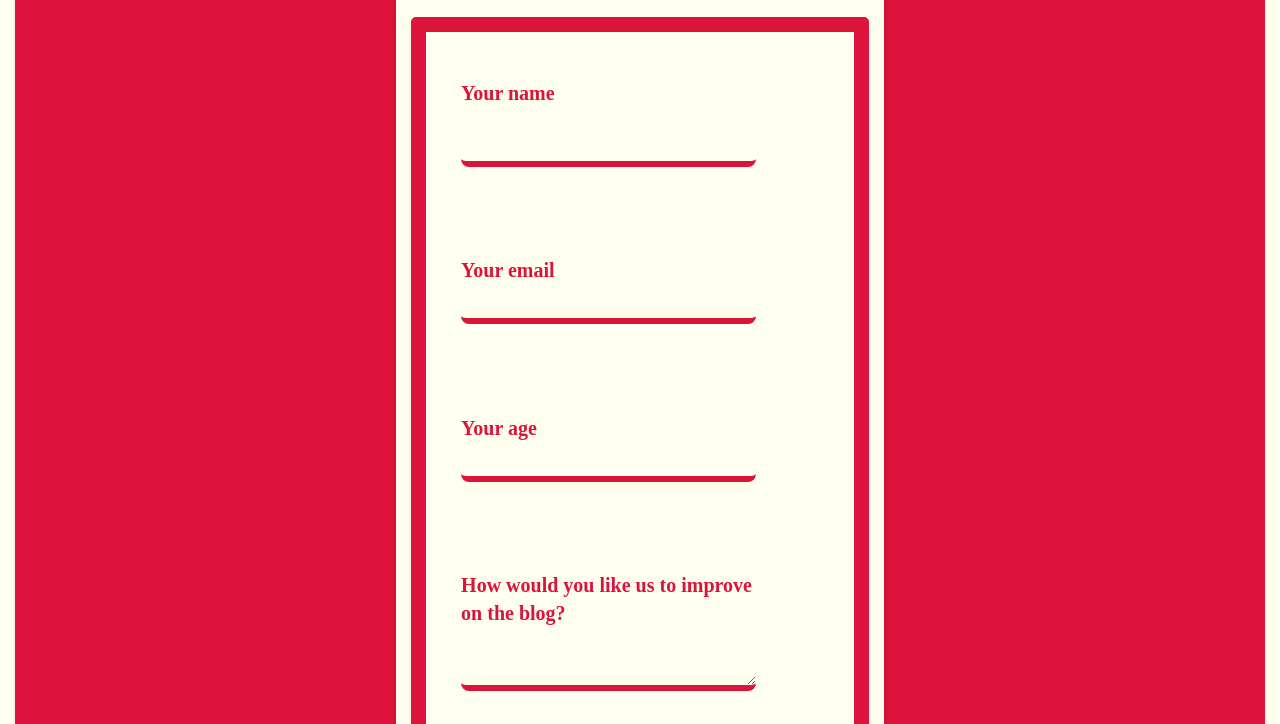
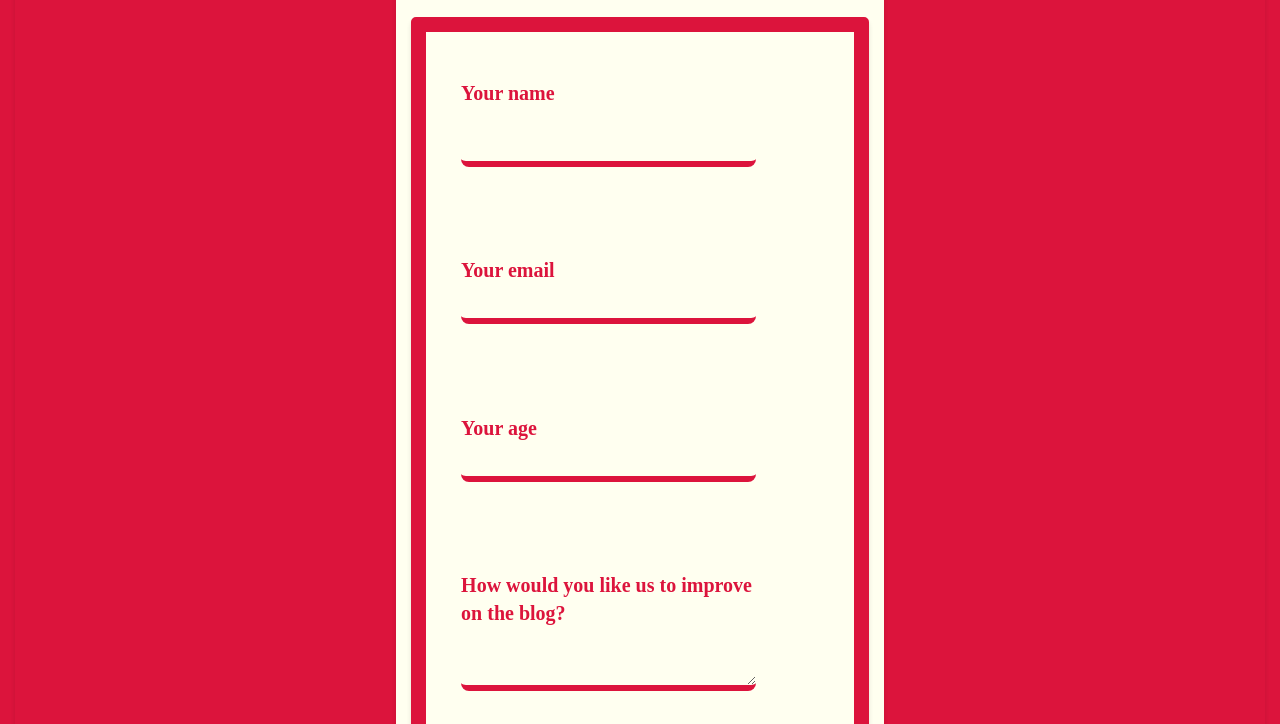
Before and after one commit to Onaope/Subscription-form, a plain HTML site: page index.html in a window 1280 px wide. Shown: the part 224-948 px from the top of the page. Drawn offline with Linux system fonts and the light colour scheme.

Commit message:
Update style.css

```diff
--- a/style.css
+++ b/style.css
@@ -1,7 +1,7 @@
 @import{'https://fonts.googleapis.com/css2?family=Open+Sans:wght@400;600&display=swap'}
 html{
     box-sizing: border-box;
-    background:ivory no-repeat center center fixed;
+    background:crimson no-repeat center center fixed;
     -webkit-background-size: cover;
     -moz-background-size: cover;
     -o-background-size: cover;
@@ -10,7 +10,7 @@ html{
     display: table ;
     margin:auto;
     border-radius: 5px;
-  border: 15px solid ivory;
+  border: 15px solid crimson;
   width: 100%;
   box-shadow: 0 4px 5px rgba(0, 0, 0, 0.1);
 }
```
